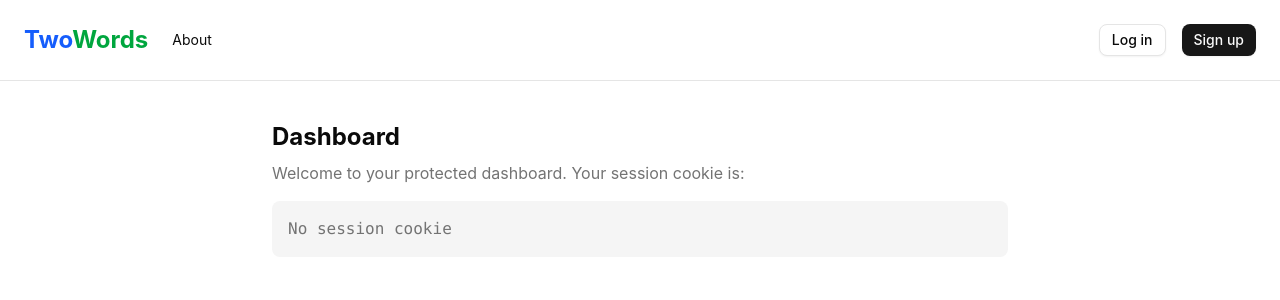
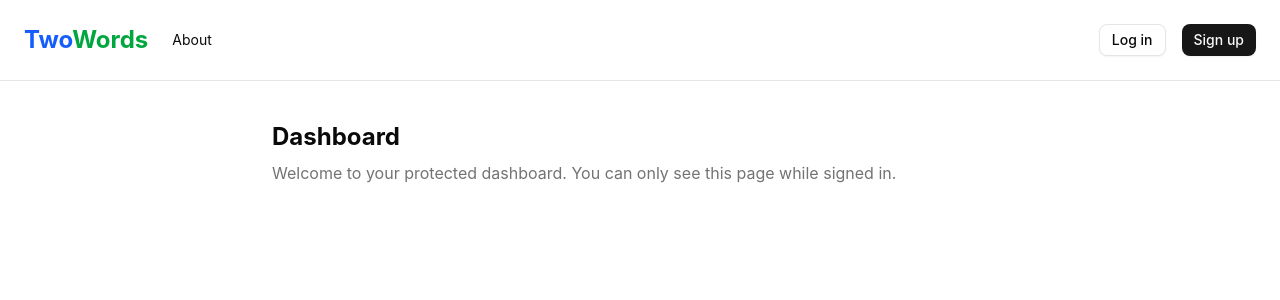
Before and after one commit to KamranProg/kam-dj-next, a Next.js app in the folder frontend/: page /dashboard in a window 1280 px wide. Shown: the top 300 px of the page. Built offline with nearby package versions, Linux system fonts and the light colour scheme; no server answers.

Commit message:
fix(frontend): stop rendering the session cookie on the dashboard
Printing sessionid into the page defeats the HttpOnly flag.

```diff
--- a/frontend/src/app/(private)/dashboard/page.tsx
+++ b/frontend/src/app/(private)/dashboard/page.tsx
@@ -1,18 +1,10 @@
-import { cookies } from "next/headers";
-
-export default async function DashboardPage() {
-  const cookieStore = await cookies();
-  const cookie = cookieStore.get("sessionid");
-
+export default function DashboardPage() {
   return (
     <div className="max-w-3xl mx-auto px-4 py-10">
       <h1 className="text-2xl font-bold">Dashboard</h1>
       <p className="text-muted-foreground mt-2">
-        Welcome to your protected dashboard. Your session cookie is:
+        Welcome to your protected dashboard. You can only see this page while signed in.
       </p>
-      <pre className="bg-muted text-muted-foreground rounded-md p-4 mt-4">
-        {cookie?.value || "No session cookie"}
-      </pre>
     </div>
   );
 }
```
